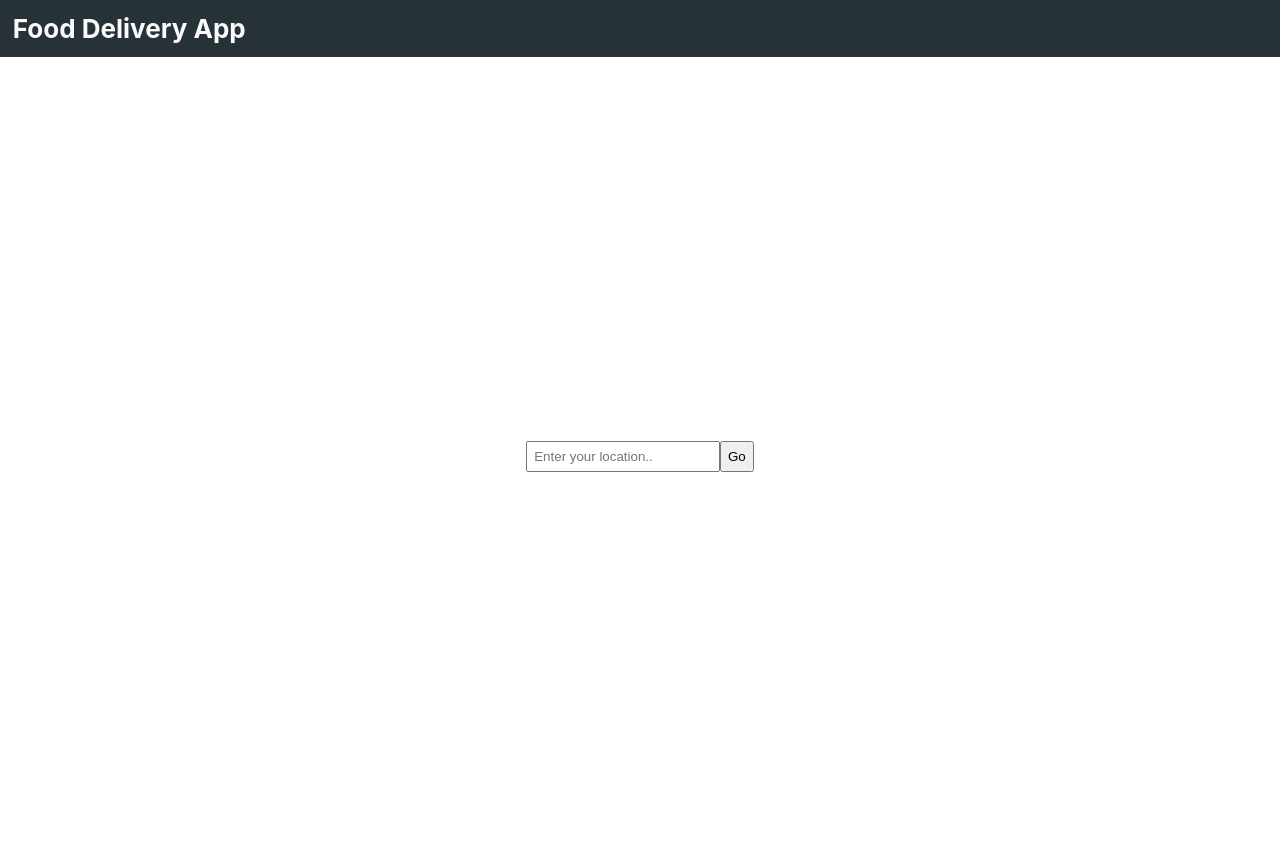
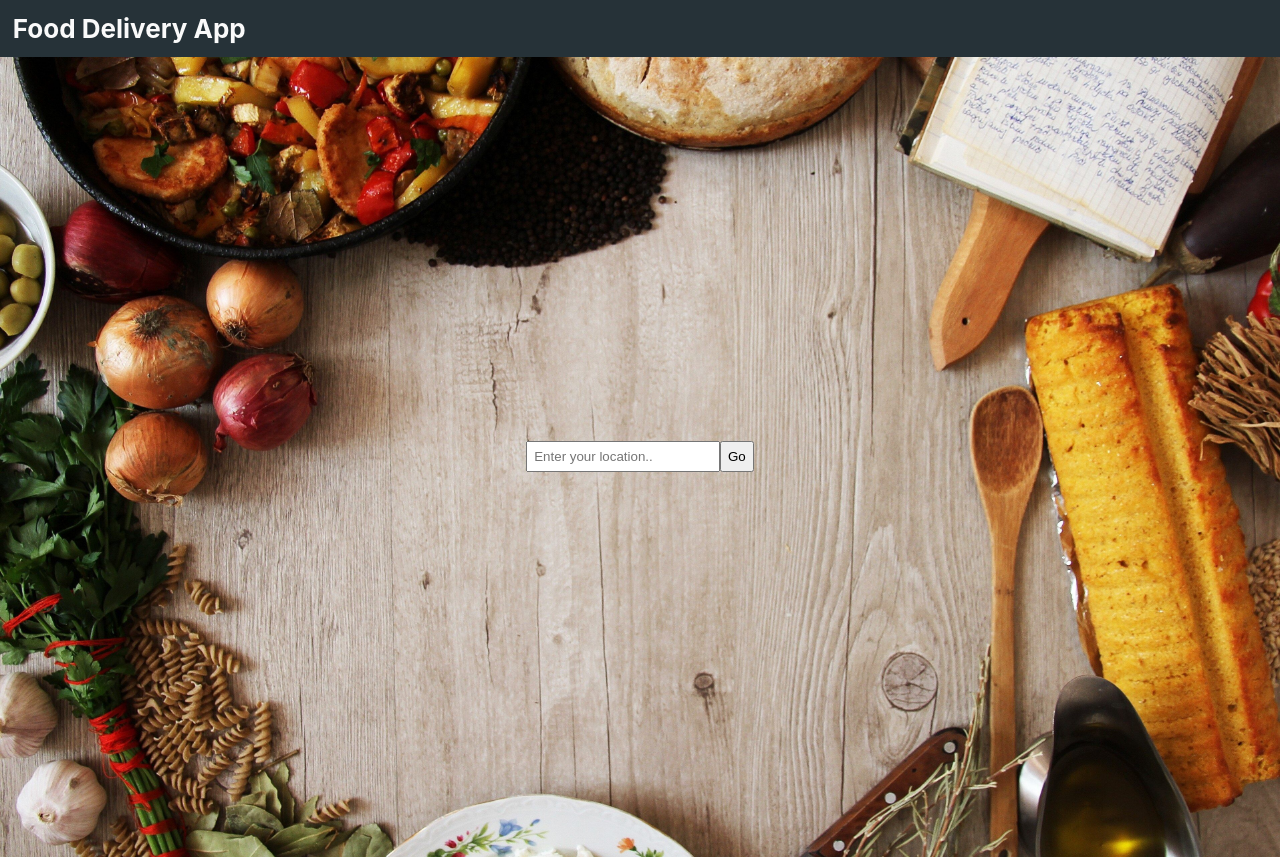
Before and after one commit to banurekhaMohan279/Hunger-Buddy, a React (Create React App) app: page /Location in a window 1280 px wide. Shown: the top 857 px of the page. Built offline with nearby package versions, Linux system fonts and the light colour scheme.

Commit message:
Add Background Image

```diff
--- a/src/App.css
+++ b/src/App.css
@@ -104,6 +104,8 @@
   align-items:center;
   justify-content:center;
   height:100vh;
+  background : url('./assets/index.jpg') no-repeat;  /*background short-hand*/
+  background-size : cover;
 }
 
 .homePage input{
```
Also changed, not shown: src/assets/index.jpg (added).
